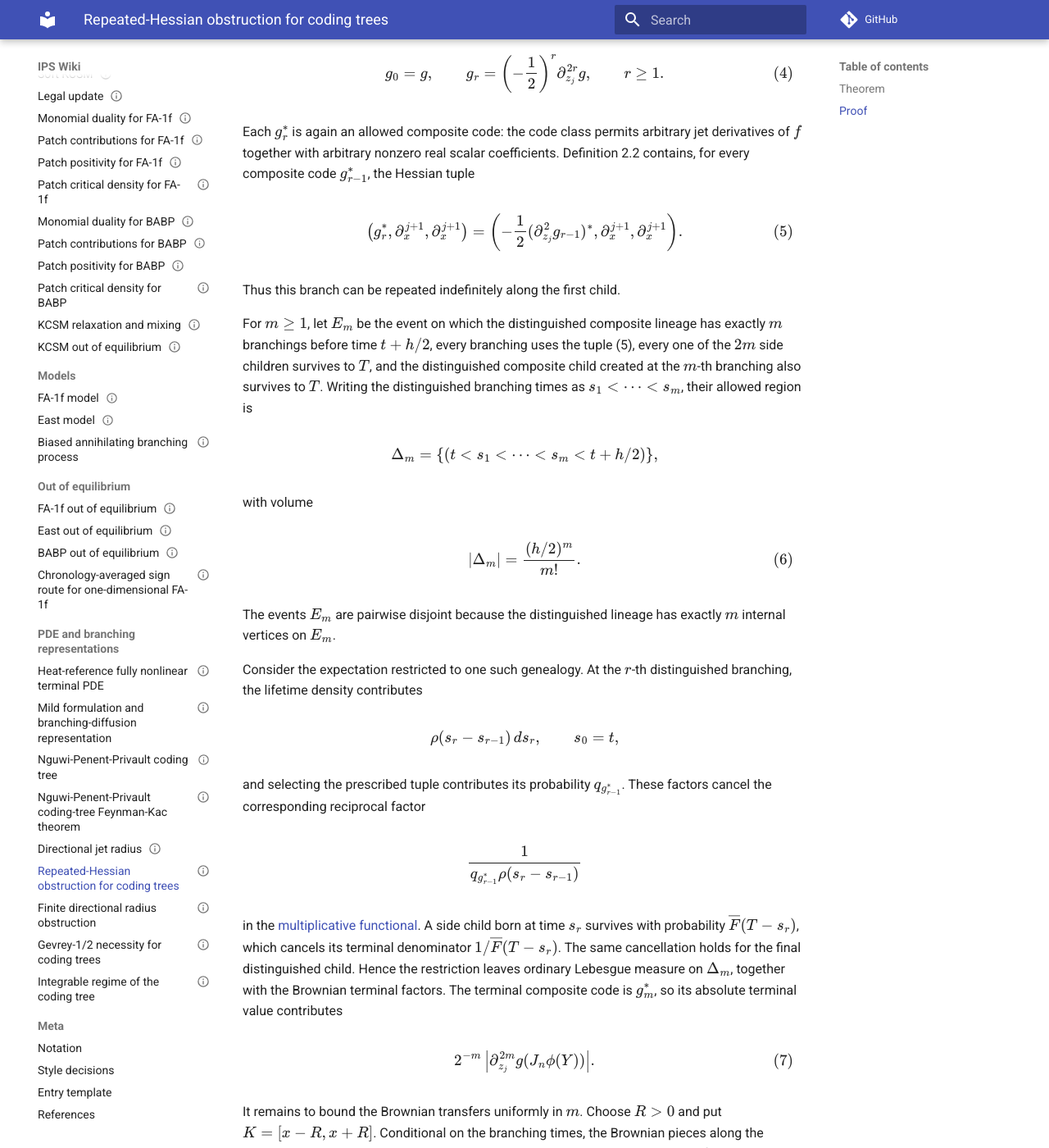
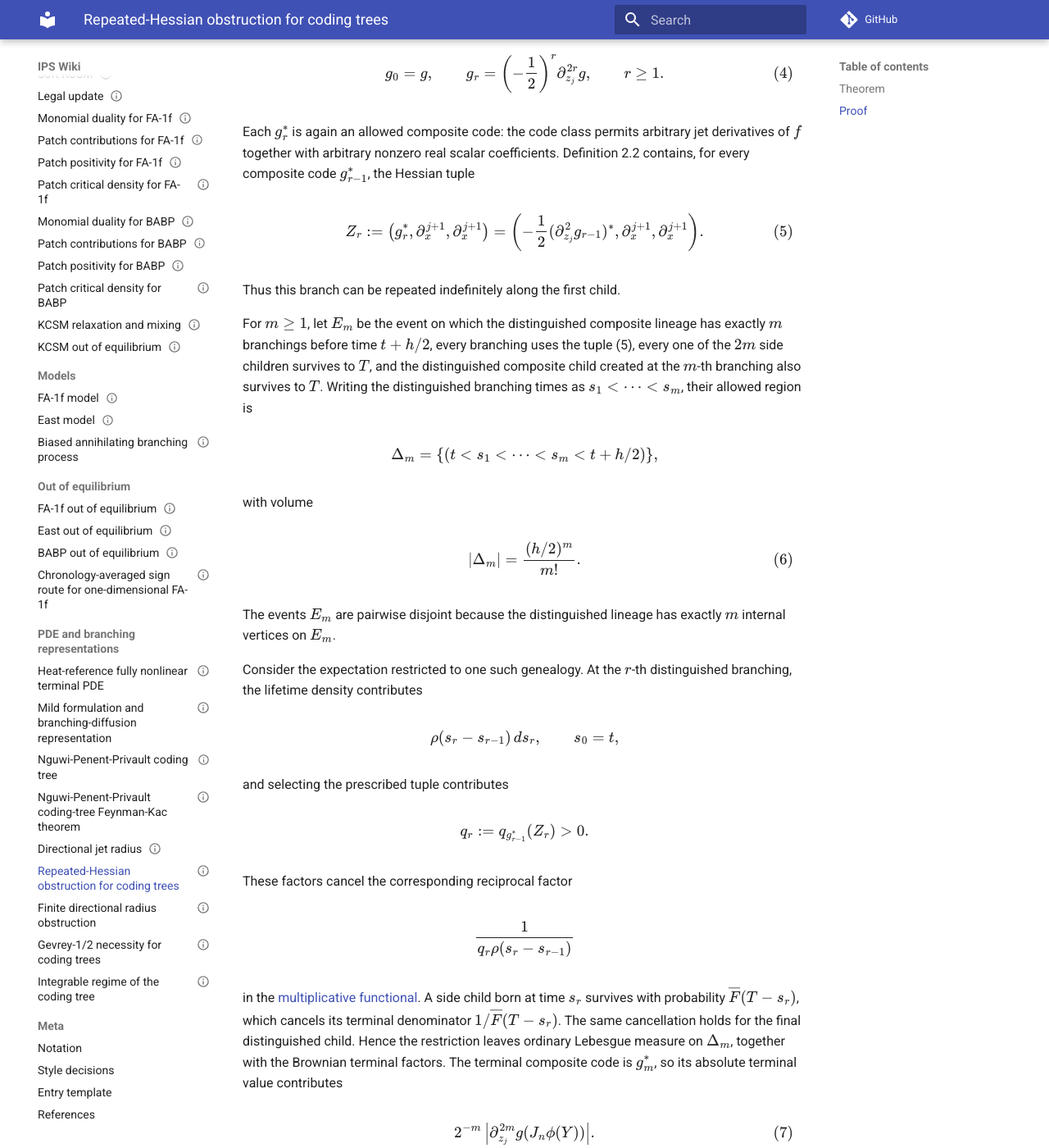
Before and after one commit to maciejgluchowski86-beep/ips-wiki, an MkDocs documentation site: the page built from docs/entries/repeated-hessian-obstruction-for-coding-trees.md, in a window 1280 px wide and 1400 px high, scrolled down 1277 px. Shown: the whole window at 82% size. Built offline with MkDocs 1.6.1 and Material for MkDocs 9.7.7, drawn with Linux system fonts in a browser that asks for light colours; comment, search, counter and statistics services are not loaded.

Commit message:
Tighten offspring probability notation in Hessian proof

```diff
--- a/docs/entries/repeated-hessian-obstruction-for-coding-trees.md
+++ b/docs/entries/repeated-hessian-obstruction-for-coding-trees.md
@@ -84,6 +84,8 @@ $$
 Each \(g_r^*\) is again an allowed composite code: the code class permits arbitrary jet derivatives of \(f\) together with arbitrary nonzero real scalar coefficients. Definition 2.2 contains, for every composite code \(g_{r-1}^*\), the Hessian tuple
 
 $$
+Z_r
+:=
 \left(
  g_r^*,
  \partial_x^{j+1},
@@ -128,10 +130,19 @@ $$
 \qquad s_0=t,
 $$
 
-and selecting the prescribed tuple contributes its probability \(q_{g_{r-1}^*}\). These factors cancel the corresponding reciprocal factor
+and selecting the prescribed tuple contributes
 
 $$
-\frac{1}{q_{g_{r-1}^*}\rho(s_r-s_{r-1})}
+q_r
+:=
+q_{g_{r-1}^*}(Z_r)
+>0.
+$$
+
+These factors cancel the corresponding reciprocal factor
+
+$$
+\frac{1}{q_r\rho(s_r-s_{r-1})}
 $$
 
 in the [multiplicative functional](npp-coding-tree.md). A side child born at time \(s_r\) survives with probability \(\overline F(T-s_r)\), which cancels its terminal denominator \(1/\overline F(T-s_r)\). The same cancellation holds for the final distinguished child. Hence the restriction leaves ordinary Lebesgue measure on \(\Delta_m\), together with the Brownian terminal factors. The terminal composite code is \(g_m^*\), so its absolute terminal value contributes
```
